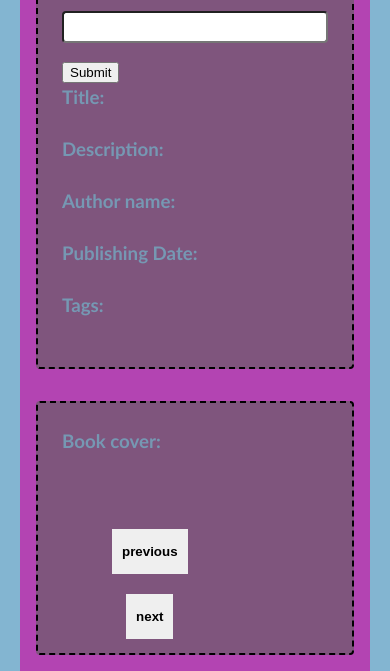
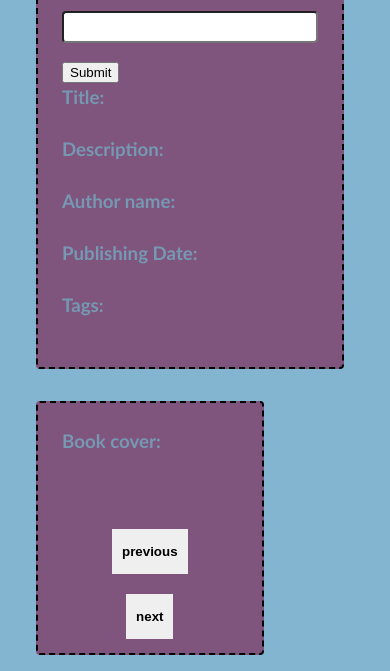
Before and after one commit to JosueTlapechco/final-project-377, a plain HTML site: page index.html in a window 390 px wide. Shown: the part 238-909 px from the top of the page. Drawn offline with Linux system fonts and the light colour scheme.

Commit message:
fixed mobile problems

```diff
--- a/style.css
+++ b/style.css
@@ -361,18 +361,21 @@ form label {
 @media only screen and (max-width: 736px){
     /* Rules in here will only apply when a screen is the correct size */
     /* check it out by using your developer tools to shrink your screen-size */
+    html{
+      background-color: #673C4F;
+    }
     .container {
-      background-color: rgba(204, 8, 162, 0.65);
       flex-direction: column;
     }
 
-    .right_section{
+    .right_section, .left_section{
       align-items: baseline;
       justify-content: flex-start;
     }
 
     .box{
       width: -webkit-fill-available
+      flex: auto;
     }
 
 }
```
